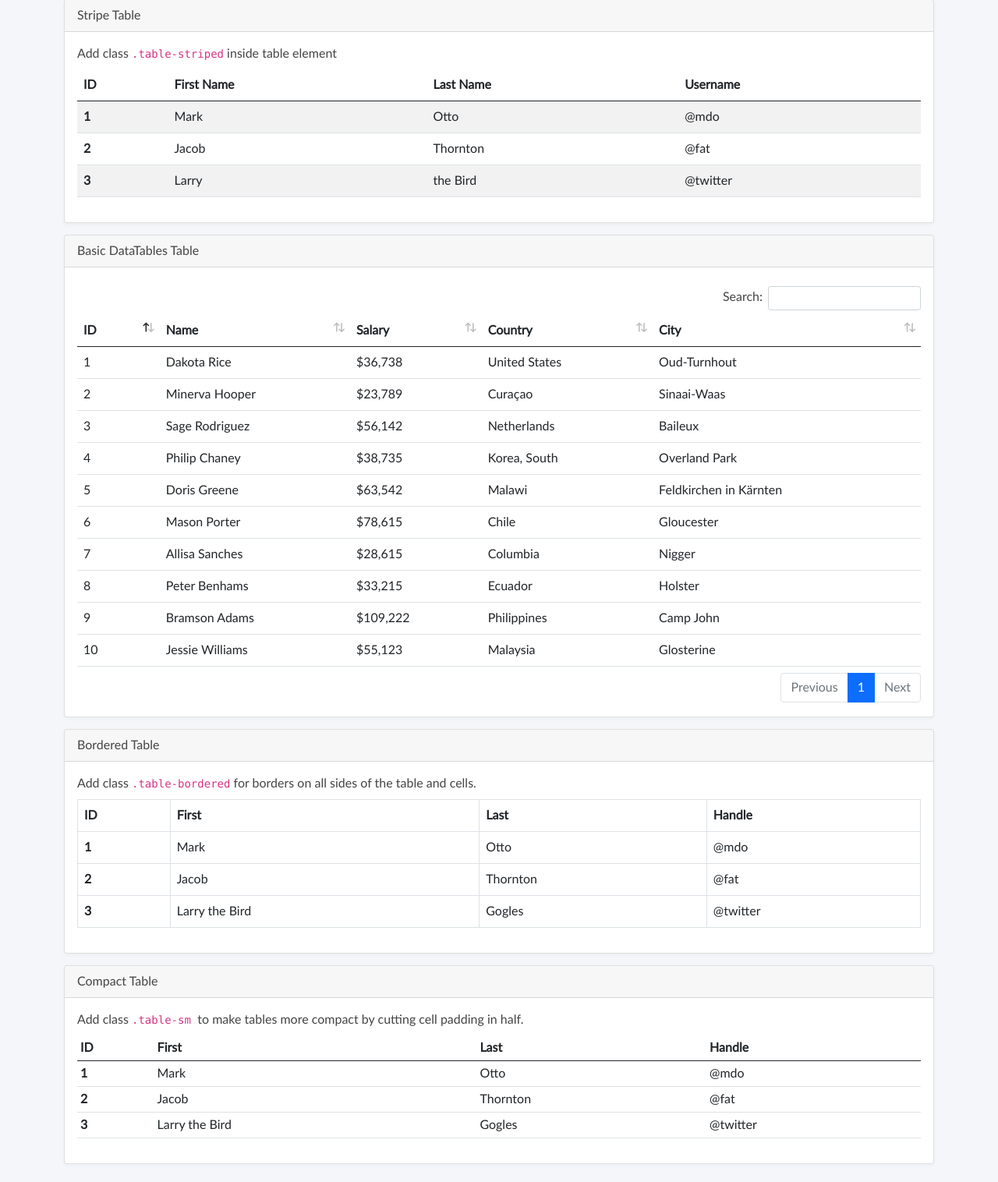
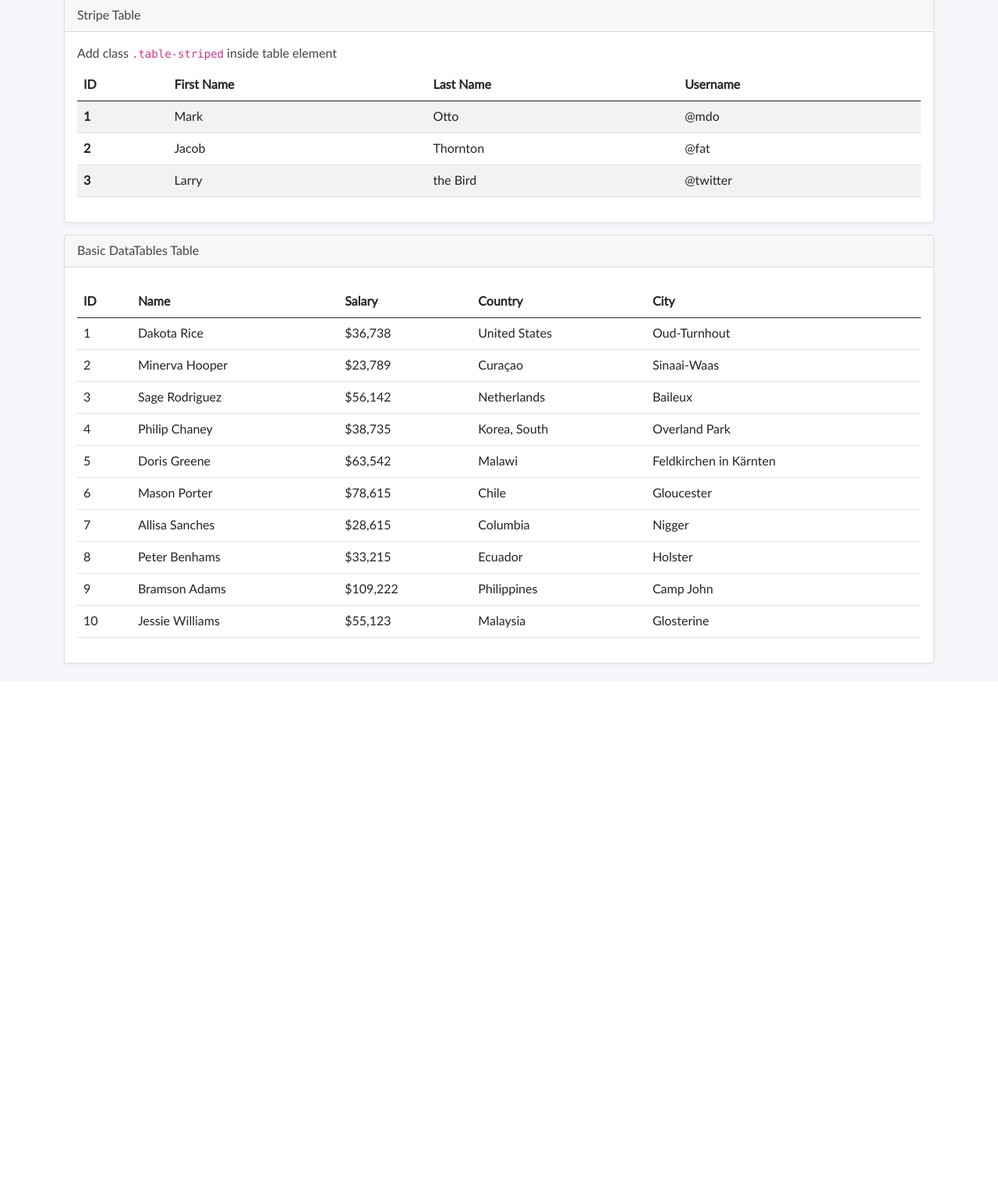
Before and after one commit to thesunRider/IOBeam, a Django app: template iobeam_website/templates/tables.html in a window 1280 px wide. Shown: the part 432-1948 px from the top of the page at 78% size. After the commit the page ends 1287 px from the top, so only its background shows below. Run offline with Django 4.2, Linux system fonts and the light colour scheme; the template is opened without the code that fills it, so the values that code supplies are empty; some libraries are stand-ins or nearby versions.

```diff
--- a/iobeam_website/templates/tables.html
+++ b/iobeam_website/templates/tables.html
@@ -326,96 +326,3 @@
                                 </div>
                             </div>
                         </div>
-                        <div class="col-md-12 col-lg-12">
-                            <div class="card">
-                                <div class="card-header">Bordered Table</div>
-                                <div class="card-body">
-                                    <p class="card-title">Add class <code>.table-bordered</code> for borders on all sides of the table and cells.</p>
-                                    <div class="table-responsive">
-                                        <table class="table table-bordered">
-                                            <thead>
-                                                <tr>
-                                                    <th scope="col">ID</th>
-                                                    <th scope="col">First</th>
-                                                    <th scope="col">Last</th>
-                                                    <th scope="col">Handle</th>
-                                                </tr>
-                                            </thead>
-                                            <tbody>
-                                                <tr>
-                                                    <th scope="row">1</th>
-                                                    <td>Mark</td>
-                                                    <td>Otto</td>
-                                                    <td>@mdo</td>
-                                                </tr>
-                                                <tr>
-                                                    <th scope="row">2</th>
-                                                    <td>Jacob</td>
-                                                    <td>Thornton</td>
-                                                    <td>@fat</td>
-                                                </tr>
-                                                <tr>
-                                                    <th scope="row">3</th>
-                                                    <td>Larry the Bird</td>
-                                                    <td>Gogles</td>
-                                                    <td>@twitter</td>
-                                                </tr>
-                                            </tbody>
-                                        </table>
-                                    </div>
-                                </div>
-                            </div>
-                        </div>
-                        <div class="col-md-12 col-lg-12">
-                            <div class="card">
-                                <div class="card-header">Compact Table</div>
-                                <div class="card-body">
-                                    <p class="card-title">Add class <code>.table-sm </code> to make tables more compact by cutting cell padding in half.</p>
-                                    <div class="table-responsive">
-                                        <table class="table table-sm">
-                                            <thead>
-                                                <tr>
-                                                    <th scope="col">ID</th>
-                                                    <th scope="col">First</th>
-                                                    <th scope="col">Last</th>
-                                                    <th scope="col">Handle</th>
-                                                </tr>
-                                            </thead>
-                                            <tbody>
-                                                <tr>
-                                                    <th scope="row">1</th>
-                                                    <td>Mark</td>
-                                                    <td>Otto</td>
-                                                    <td>@mdo</td>
-                                                </tr>
-                                                <tr>
-                                                    <th scope="row">2</th>
-                                                    <td>Jacob</td>
-                                                    <td>Thornton</td>
-                                                    <td>@fat</td>
-                                                </tr>
-                                                <tr>
-                                                    <th scope="row">3</th>
-                                                    <td>Larry the Bird</td>
-                                                    <td>Gogles</td>
-                                                    <td>@twitter</td>
-                                                </tr>
-                                            </tbody>
-                                        </table>
-                                    </div>
-                                </div>
-                            </div>
-                        </div>
-                    </div>
-                </div>
-            </div>
-        </div>
-    </div>
-    <script src="assets/vendor/jquery/jquery.min.js"></script>
-    <script src="assets/vendor/bootstrap/js/bootstrap.bundle.min.js"></script>
-    <script src="assets/vendor/datatables/datatables.min.js"></script>
-    <script src="assets/js/initiate-datatables.js"></script>
-    <script src="assets/js/script.js"></script>
-</body>
-
-</html>
```
Also changed, not shown: 2 other files.
